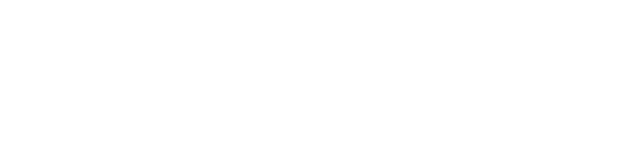
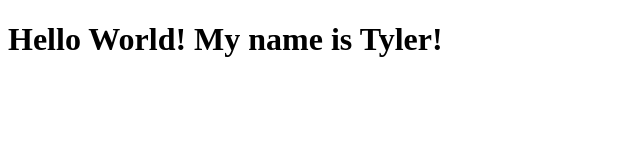
Before and after one commit to ttolbert8/ttolbert8.github.io, a plain HTML site: page week1.html in a window 1280 px wide. Shown: the whole page, without its empty margins (0-640 px from the left). Drawn offline with Linux system fonts and the light colour scheme.

Commit message:
Update week1.html

```diff
--- a/week1.html
+++ b/week1.html
@@ -2,10 +2,10 @@
 <html lang="en">
 <head>
     <meta charset="UTF-8">
-    <meta name="viewport" content="width=device-width, initial-scale=1.0">
+    <meta name="viewport" content="width=, initial-scale=1.0">
     <title>Document</title>
 </head>
 <body>
-
+    <h1> Hello World! My name is Tyler!</h1>
 </body>
 </html>
```
